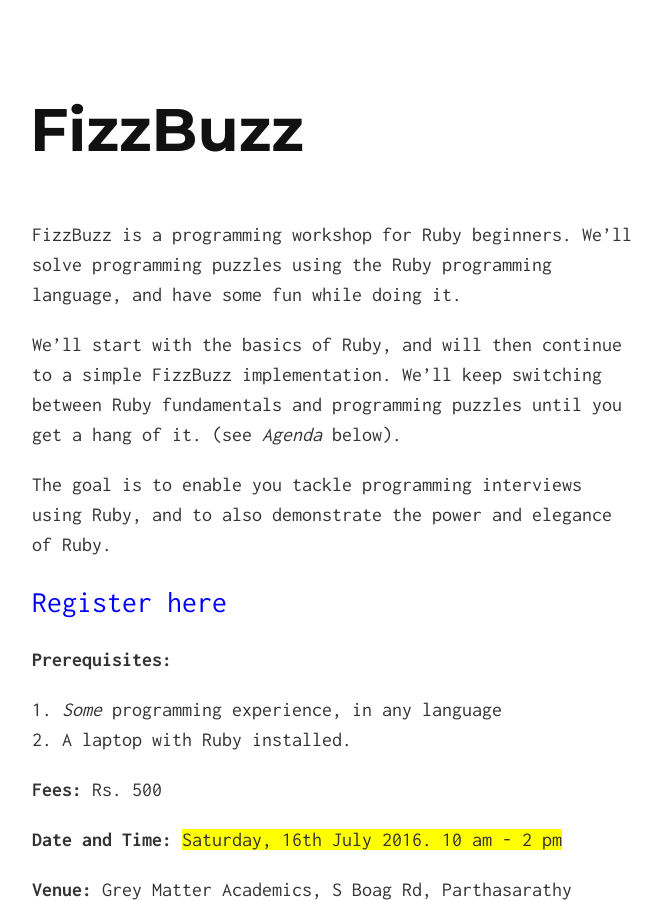
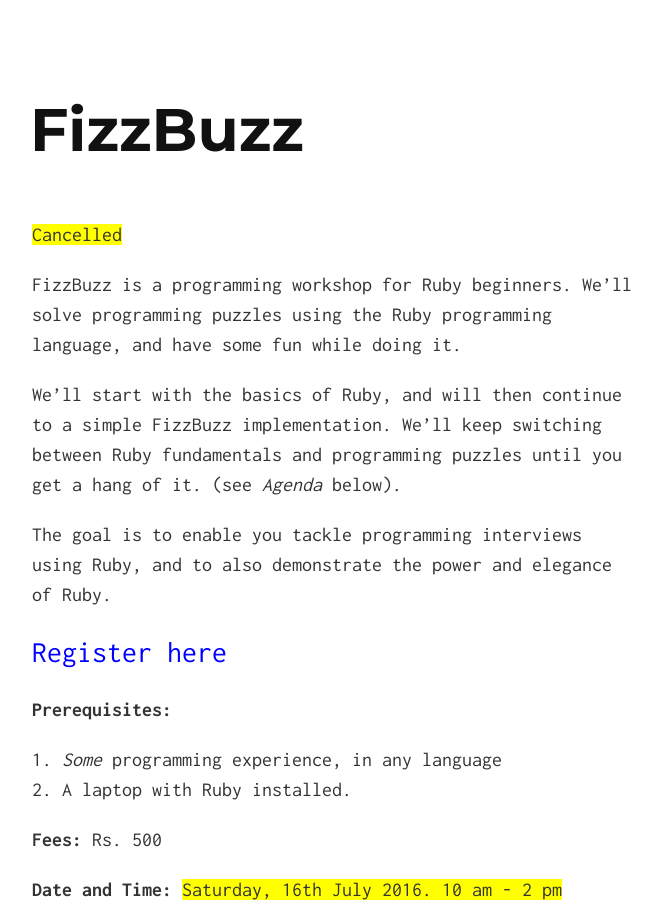
Before and after one commit to fizzbuzz-in/fizzbuzz-in.github.io, a Jekyll site: the page built from index.md, in a window 1280 px wide and 900 px high. Shown: the whole window, without its empty margins (308-970 px from the left). Built offline with Jekyll 4.4.1, drawn with Linux system fonts in a browser that asks for light colours.

Commit message:
cancellation notice

```diff
--- a/index.md
+++ b/index.md
@@ -1,6 +1,8 @@
 ---
 layout: default
 ---
+
+<span class='highlight'>Cancelled</span>
 
 FizzBuzz is a programming workshop for Ruby beginners. We'll solve programming puzzles using the Ruby programming language, and have some fun while doing it.
 
```
